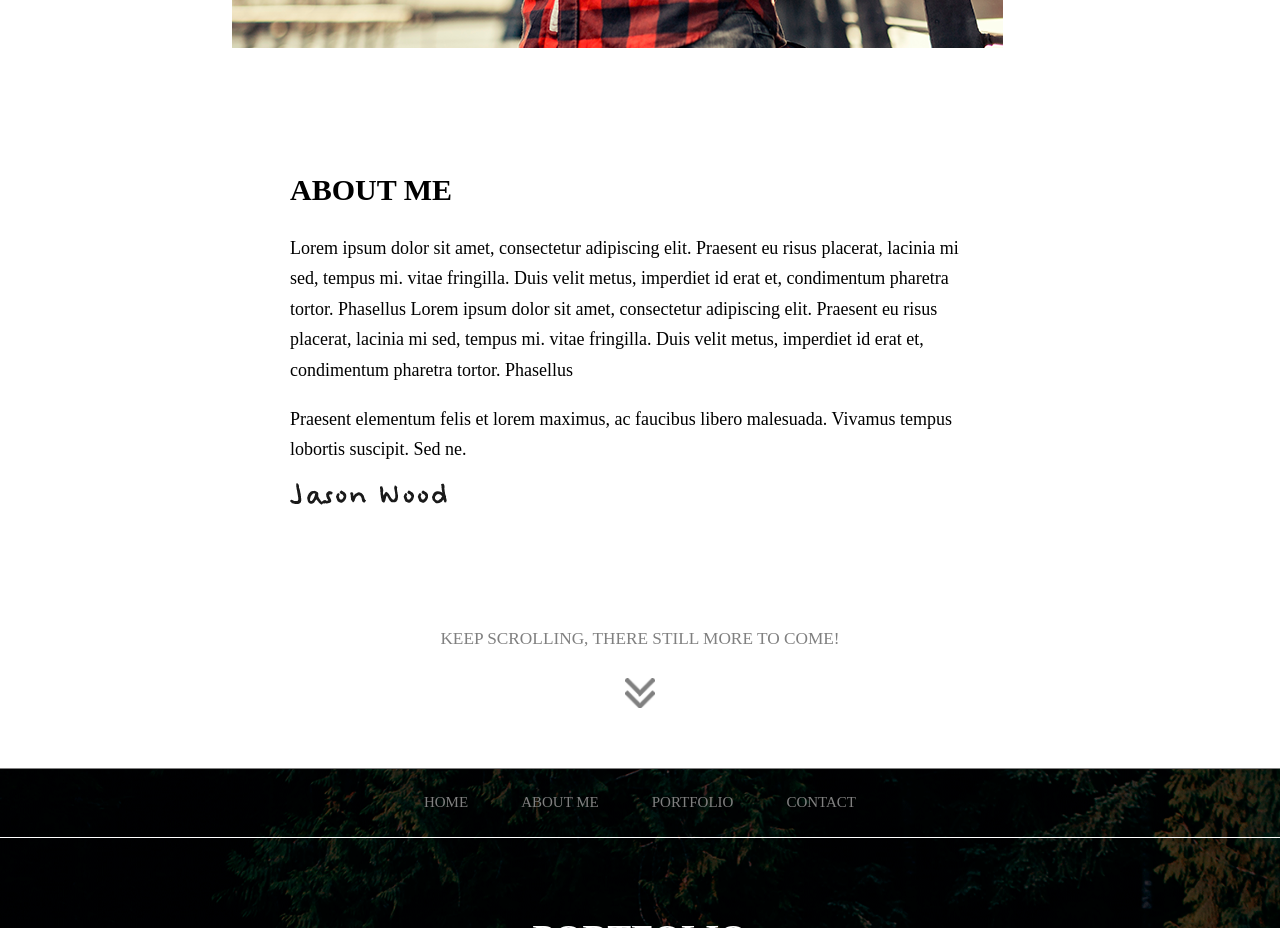
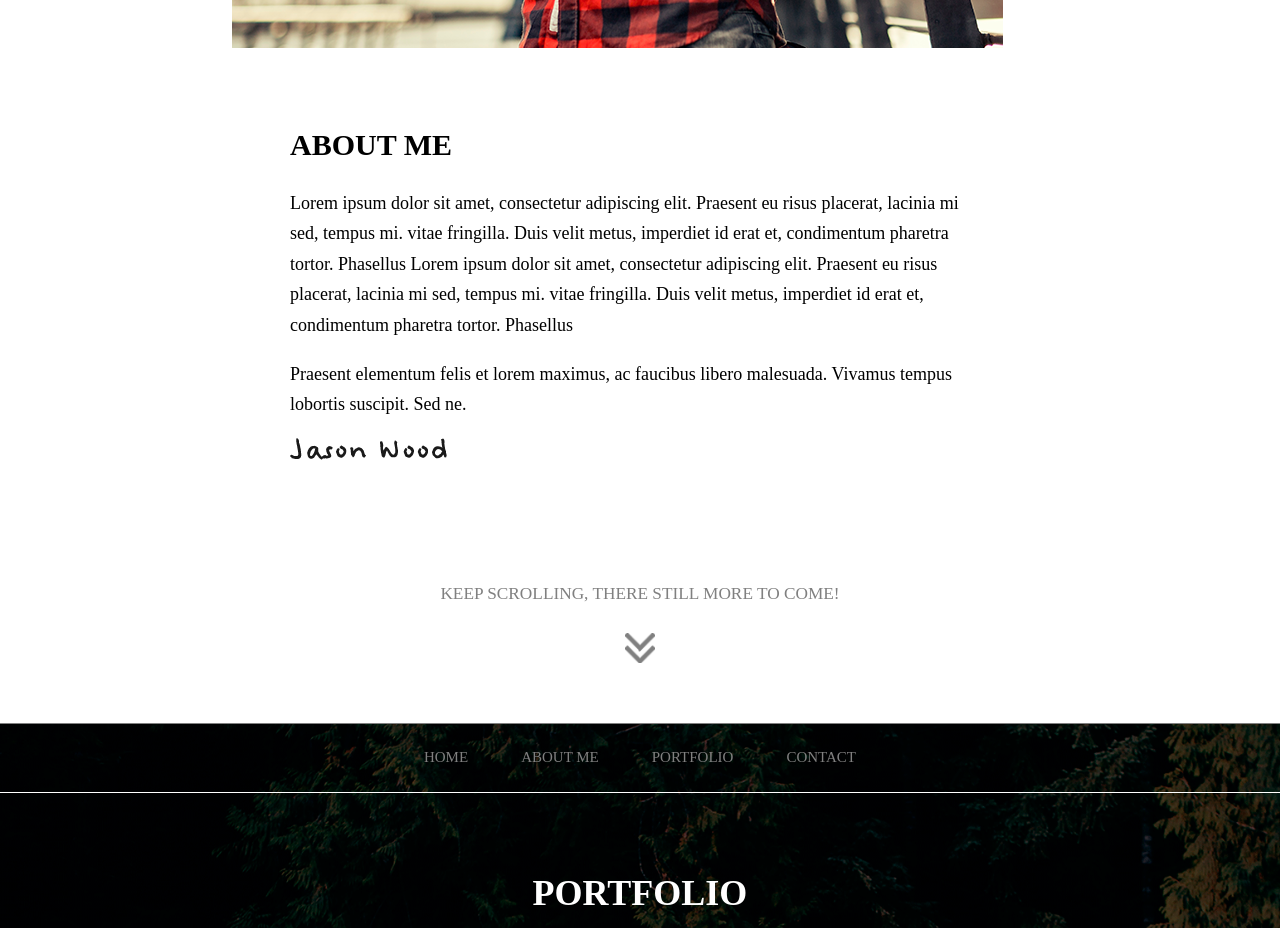
Before and after one commit to KapSSe/site-jwood, a plain HTML site: page index.html in a window 1280 px wide. Shown: the part 1600-2528 px from the top of the page. Drawn offline with nearby package versions, Linux system fonts and the light colour scheme; a web font is replaced by a local one.

Commit message:
issues fixes

```diff
--- a/css/main.css
+++ b/css/main.css
@@ -161,7 +161,7 @@ a:hover {
 }
 
 .section_heading {
-    margin-top: 125px;
+    margin-top: 80px;
     font-size: 2.5em;
 }
 
```
